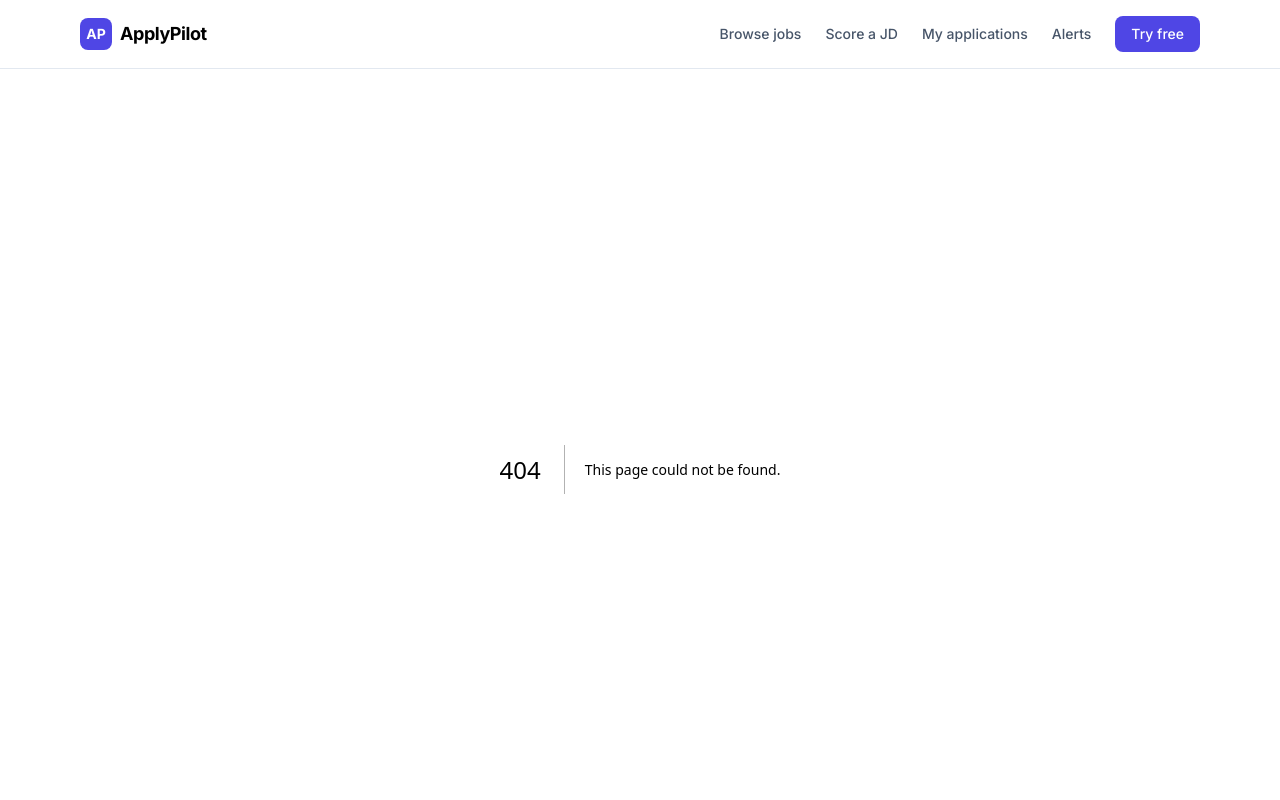
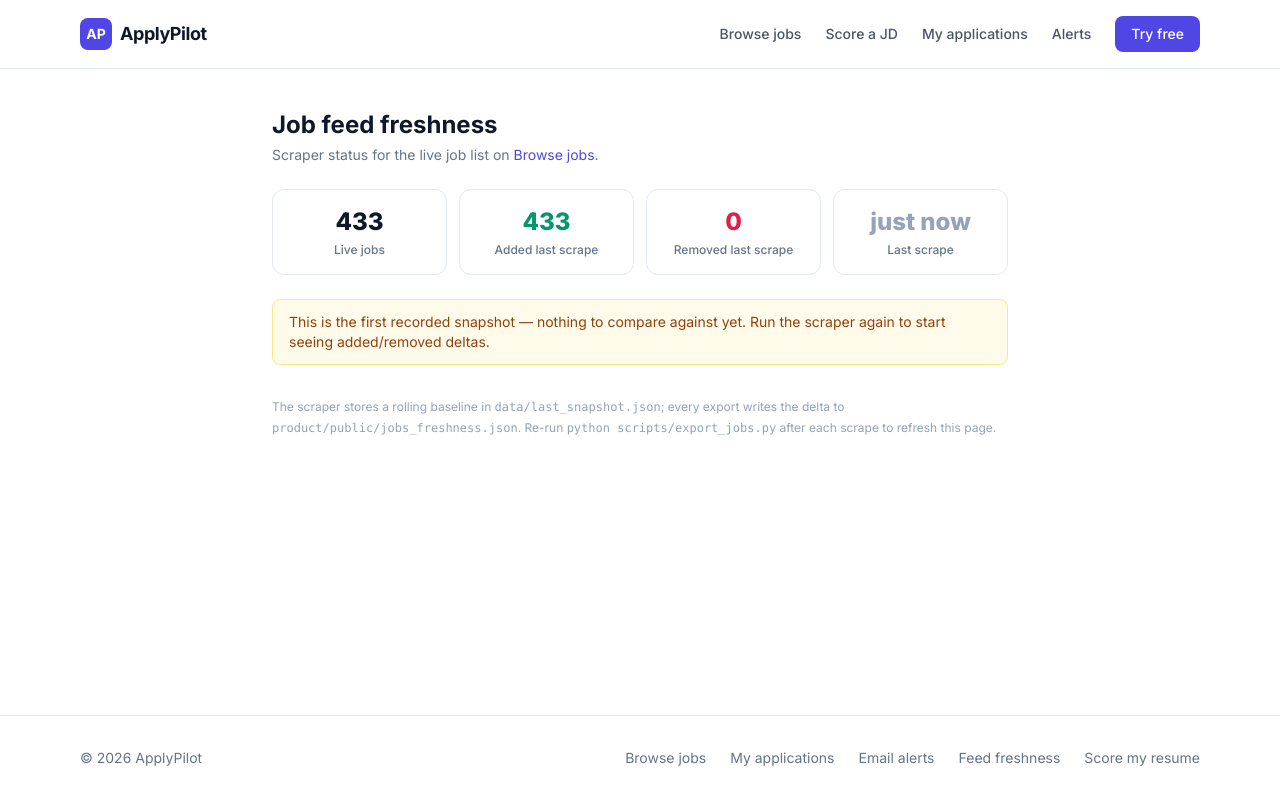
Before and after one commit to omnaladkar/JobScrapper, a Next.js app in the folder product/: page /freshness in a window 1280 px wide. Before the commit this address had no page. Shown: the top 800 px of the page. Built offline with nearby package versions, Linux system fonts and the light colour scheme.

Commit message:
Feature 5: scraper freshness dashboard - export_jobs.py writes jobs_freshness.json (live/added/expired vs rolling data/last_snapshot.json baseline), /freshness page with stat cards + added/removed job lists

```diff
--- /dev/null
+++ b/product/app/freshness/page.tsx
@@ -0,0 +1,175 @@
+"use client";
+
+import { useEffect, useState } from "react";
+import Link from "next/link";
+
+interface Freshness {
+  exported_at: string;
+  prev_exported_at: string | null;
+  live: number;
+  added: number;
+  expired: number;
+  added_jobs: string[];
+  expired_jobs: string[];
+  is_first: boolean;
+}
+
+interface Job {
+  id: number;
+  company: string;
+  role: string;
+  location: string;
+  salary: string;
+  apply_url: string;
+}
+
+function timeAgo(iso: string | null, now: number): string {
+  if (!iso) return "never";
+  const ms = now - new Date(iso).getTime();
+  if (ms < 0) return "just now";
+  const mins = Math.floor(ms / 60000);
+  if (mins < 60) return `${mins} min ago`;
+  const hrs = Math.floor(mins / 60);
+  if (hrs < 24) return `${hrs} hr ago`;
+  const days = Math.floor(hrs / 24);
+  return `${days} day${days === 1 ? "" : "s"} ago`;
+}
+
+function JobMini({ job }: { job: Job }) {
+  return (
+    <li className="rounded-lg border border-slate-100 bg-white px-3 py-2 text-xs">
+      <a
+        href={job.apply_url}
+        target="_blank"
+        rel="noopener noreferrer"
+        className="font-semibold text-slate-800 hover:text-brand-600"
+      >
+        {job.role}
+      </a>
+      <div className="text-slate-500">
+        {job.company} · {job.location}
+        {job.salary ? ` · ${job.salary}` : ""}
+      </div>
+    </li>
+  );
+}
+
+export default function FreshnessPage() {
+  const [fresh, setFresh] = useState<Freshness | null>(null);
+  const [jobsById, setJobsById] = useState<Map<number, Job>>(new Map());
+  const [now, setNow] = useState(Date.now());
+  const [error, setError] = useState("");
+
+  useEffect(() => {
+    Promise.all([
+      fetch("/jobs_freshness.json").then((r) => (r.ok ? r.json() : null)),
+      fetch("/jobs.json").then((r) => {
+        if (!r.ok) throw new Error("Could not load jobs snapshot");
+        return r.json();
+      }),
+    ])
+      .then(([f, snap]) => {
+        setFresh(f);
+        setJobsById(new Map((snap.jobs as Job[]).map((j) => [j.id, j])));
+      })
+      .catch((e) => setError("Could not load freshness data: " + e.message));
+    const t = setInterval(() => setNow(Date.now()), 60000);
+    return () => clearInterval(t);
+  }, []);
+
+  const added = (fresh?.added_jobs ?? []).map((id) => jobsById.get(Number(id))).filter(Boolean) as Job[];
+  const expired = (fresh?.expired_jobs ?? []).map((id) => jobsById.get(Number(id))).filter(Boolean) as Job[];
+
+  return (
+    <div className="mx-auto max-w-3xl px-4 py-10">
+      <h1 className="text-2xl font-bold text-slate-900">Job feed freshness</h1>
+      <p className="mt-1 text-sm text-slate-500">
+        Scraper status for the live job list on <Link href="/jobs" className="text-brand-600 hover:text-brand-700">Browse jobs</Link>.
+      </p>
+
+      {error && (
+        <p className="mt-6 rounded-lg bg-rose-50 px-3 py-2 text-sm font-medium text-rose-700">{error}</p>
+      )}
+
+      {fresh && (
+        <>
+          <div className="mt-6 grid grid-cols-2 gap-3 md:grid-cols-4">
+            <div className="rounded-xl border border-slate-200 bg-white p-4 text-center">
+              <div className="text-2xl font-extrabold text-slate-900">{fresh.live || 0}</div>
+              <div className="mt-1 text-xs font-medium text-slate-500">Live jobs</div>
+            </div>
+            <div className="rounded-xl border border-slate-200 bg-white p-4 text-center">
+              <div className="text-2xl font-extrabold text-emerald-600">{fresh.added || 0}</div>
+              <div className="mt-1 text-xs font-medium text-slate-500">Added last scrape</div>
+            </div>
+            <div className="rounded-xl border border-slate-200 bg-white p-4 text-center">
+              <div className="text-2xl font-extrabold text-rose-600">{fresh.expired || 0}</div>
+              <div className="mt-1 text-xs font-medium text-slate-500">Removed last scrape</div>
+            </div>
+            <div className="rounded-xl border border-slate-200 bg-white p-4 text-center">
+              <div
+                className={`text-2xl font-extrabold ${
+                  fresh.is_first ? "text-slate-400" : timeAgo(fresh.exported_at, now).startsWith("never")
+                    ? "text-rose-600"
+                    : "text-slate-900"
+                }`}
+              >
+                {timeAgo(fresh.exported_at, now)}
+              </div>
+              <div className="mt-1 text-xs font-medium text-slate-500">Last scrape</div>
+            </div>
+          </div>
+
+          {fresh.is_first ? (
+            <p className="mt-6 rounded-lg border border-amber-200 bg-amber-50 px-4 py-3 text-sm text-amber-800">
+              This is the first recorded snapshot — nothing to compare against yet. Run the scraper
+              again to start seeing added/removed deltas.
+            </p>
+          ) : (
+            <div className="mt-8 space-y-6">
+              <section>
+                <h2 className="text-sm font-bold text-slate-700">
+                  Newly added ({fresh.added || 0})
+                  {fresh.added > 0 && fresh.added > added.length
+                    ? ` — showing first ${added.length}`
+                    : ""}
+                </h2>
+                {added.length === 0 ? (
+                  <p className="mt-2 text-xs text-slate-400">No new jobs in this scrape.</p>
+                ) : (
+                  <ul className="mt-2 space-y-2">{added.map((j) => <JobMini key={j.id} job={j} />)}</ul>
+                )}
+              </section>
+              <section>
+                <h2 className="text-sm font-bold text-slate-700">
+                  Removed ({fresh.expired || 0})
+                  {fresh.expired > 0 && fresh.expired > expired.length
+                    ? ` — showing first ${expired.length}`
+                    : ""}
+                </h2>
+                {expired.length === 0 ? (
+                  <p className="mt-2 text-xs text-slate-400">Nothing removed in this scrape.</p>
+                ) : (
+                  <ul className="mt-2 space-y-2">{expired.map((j) => <JobMini key={j.id} job={j} />)}</ul>
+                )}
+              </section>
+            </div>
+          )}
+
+          <p className="mt-8 text-xs leading-relaxed text-slate-400">
+            The scraper stores a rolling baseline in <code>data/last_snapshot.json</code>; every
+            export writes the delta to <code>product/public/jobs_freshness.json</code>. Re-run{" "}
+            <code>python scripts/export_jobs.py</code> after each scrape to refresh this page.
+          </p>
+        </>
+      )}
+
+      {!fresh && !error && (
+        <p className="mt-6 text-sm text-slate-500">
+          No freshness data yet — run <code className="rounded bg-slate-100 px-1.5 py-0.5">python
+          scripts/export_jobs.py</code> once to generate it.
+        </p>
+      )}
+    </div>
+  );
+}
--- a/product/components/Footer.tsx
+++ b/product/components/Footer.tsx
@@ -9,6 +9,7 @@
           <Link href="/jobs" className="hover:text-slate-900">Browse jobs</Link>
           <Link href="/applications" className="hover:text-slate-900">My applications</Link>
           <Link href="/alerts" className="hover:text-slate-900">Email alerts</Link>
+          <Link href="/freshness" className="hover:text-slate-900">Feed freshness</Link>
           <Link href="/score" className="hover:text-slate-900">Score my resume</Link>
         </div>
       </div>
--- /dev/null
+++ b/product/public/jobs_freshness.json
@@ -0,0 +1 @@
+{"exported_at": "2026-09-05T12:31:23.525903+00:00", "prev_exported_at": null, "live": 433, "added": 433, "expired": 0, "added_jobs": [1, 56, 54, 22, 20, 76, 73, 83, 47, 24, 112, 77, 17, 16, 325, 163, 97, 79, 70, 69, 68, 23, 8, 7, 72, 424, 21, 19, 409, 66, 34, 31, 10, 5, 78, 67, 51, 50, 49, 39, 30, 29, 28, 27, 26, 25, 14, 6, 4, 15], "expired_jobs": [], "is_first": true}
```
Also changed, not shown: product/public/jobs.json, 1 other file (tests, documents, lock files or other folders).
